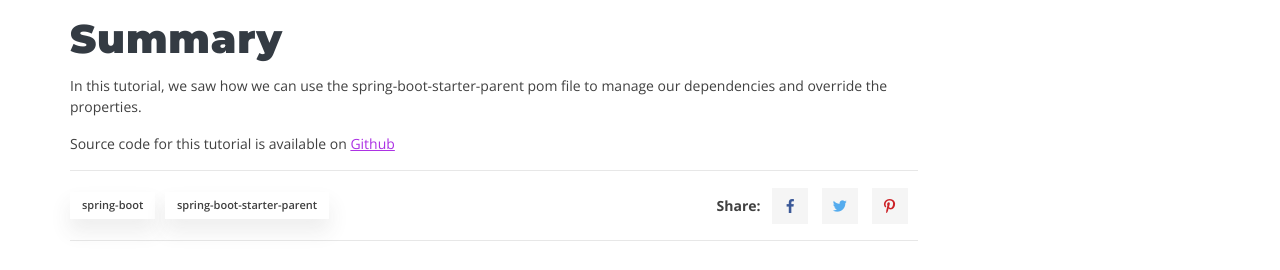
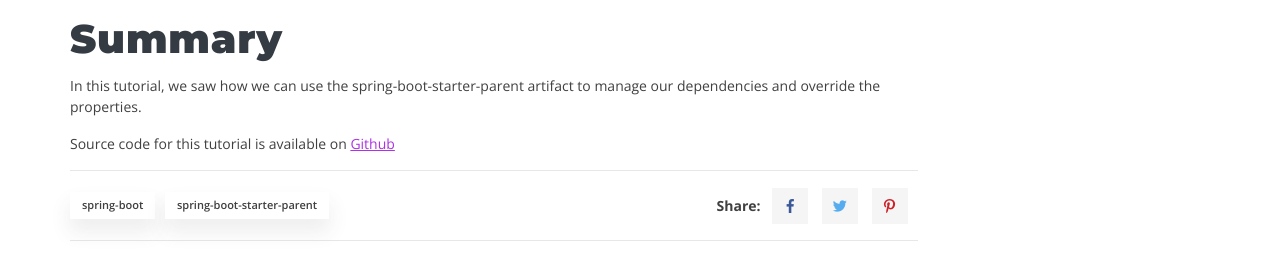
Before and after one commit to pradeepkudale/pradale, a Jekyll site: the page built from _posts/2020-10-25-the-spring-boot-starter-parent.md, in a window 1280 px wide and 900 px high, scrolled down 1671 px. Shown: the part 184-454 px from the top of the window. Built offline with Jekyll 4.4.1, drawn with Linux system fonts in a browser that asks for light colours.

Commit message:
Spring boot starter parent post. Add fixes

````diff
--- a/_posts/2020-10-25-the-spring-boot-starter-parent.md
+++ b/_posts/2020-10-25-the-spring-boot-starter-parent.md
@@ -68,6 +68,6 @@ Transitive dependencies can be excluded from dependency as below.
 </dependency>
 ```
 ## Summary
-In this tutorial, we saw how we can use the spring-boot-starter-parent pom file to manage our dependencies and override the properties.
+In this tutorial, we saw how we can use the spring-boot-starter-parent artifact to manage our dependencies and override the properties.
 
 Source code for this tutorial is available on [Github]()
````
